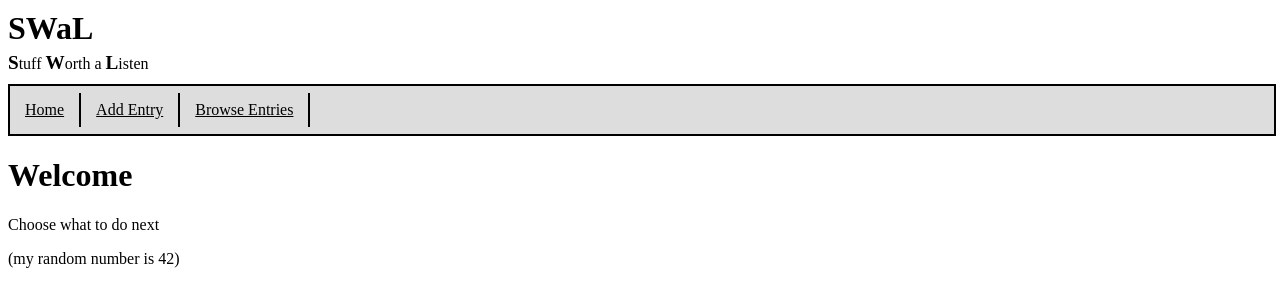
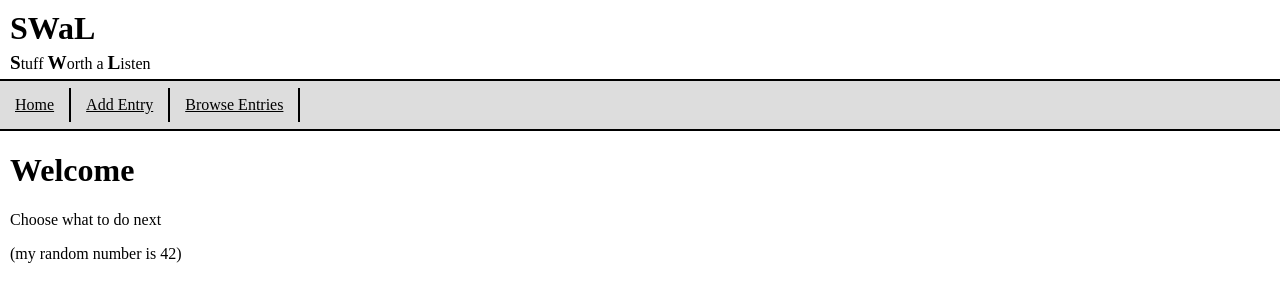
Before and after one commit to beqpolk1/swal, a Flask app: page / in a window 1280 px wide. Shown: the top 307 px of the page. Run offline with Flask 3, Linux system fonts and the light colour scheme.

Commit message:
Remove margin from body; add margin to content and title

```diff
--- a/services/web/static/css/styles.css
+++ b/services/web/static/css/styles.css
@@ -1,5 +1,9 @@
+body {
+    margin: 0px;
+}
+
 div.title {
-    margin: 10px 0px;
+    margin: 10px 10px 0px 10px;
 }
 
 div.title > h1 {
@@ -18,7 +22,7 @@ span.first_lett {
 div.top_menu_wrapper {
     width: 100%;
     background-color: #dddddd;
-    border-style: solid;
+    border-style: solid none;
     border-width: 2px;
     margin: 5px 0px 5px 0px;
 }
@@ -49,3 +53,7 @@ div.top_menu_item_text {
     border-width: 2px;
     border-right-style: solid;
 }
+
+div.content {
+    margin: 0px 10px 0px 10px;
+}
```
